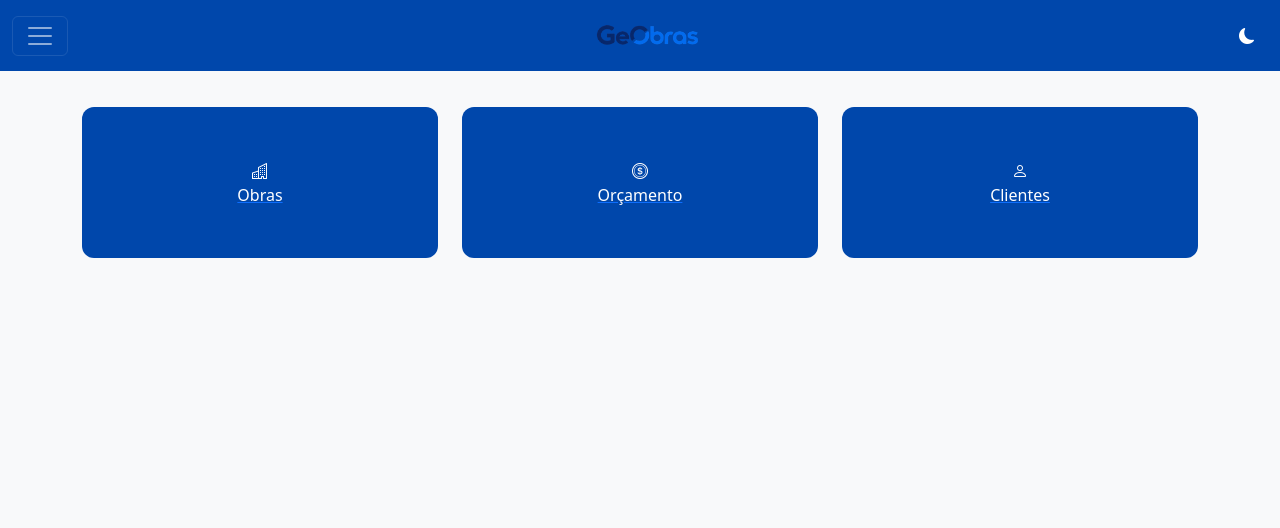
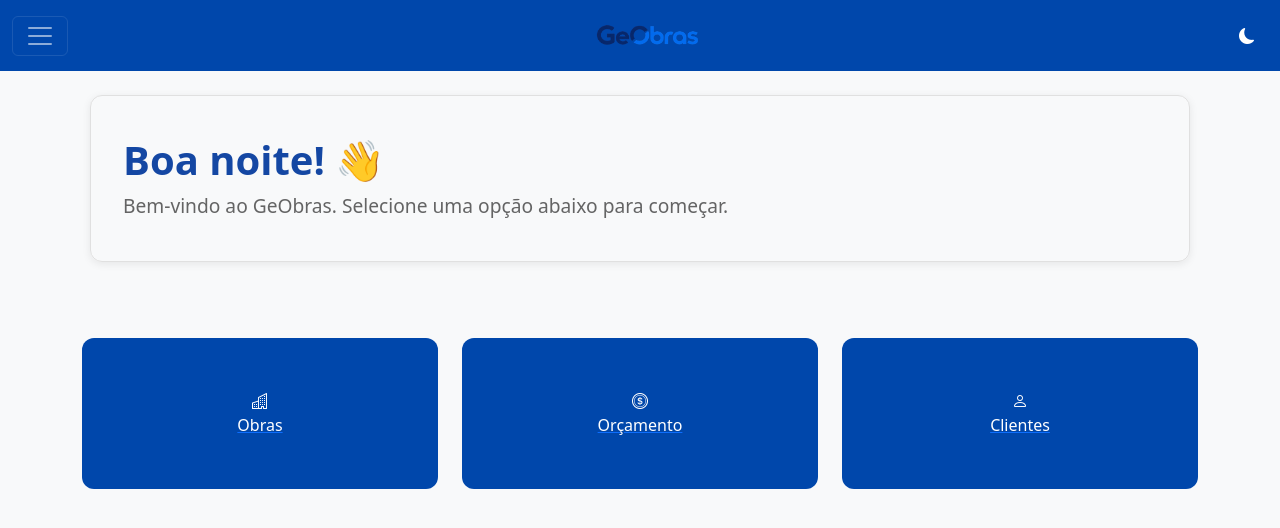
Before and after one commit to Davi-Avila/GeoBras-S.A, a Vue app in the folder frontend/GeoBras-FrontEnd/: page / in a window 1280 px wide. Shown: the top 528 px of the page. Built offline with nearby package versions, Linux system fonts and the light colour scheme; the HTML template or start-up script is replaced by a standard one.

Commit message:
Update HomeView.vue
add

```diff
--- a/frontend/GeoBras-FrontEnd/src/views/HomeView.vue
+++ b/frontend/GeoBras-FrontEnd/src/views/HomeView.vue
@@ -3,11 +3,16 @@ import { ref, onMounted } from "vue";
 import http from "@/http";
 import type Obra from "@/interfaces/Obra";
 import CardHome from "@/components/CardHome.vue";
+import CardBoasVindas from "@/components/CardBoasVindas.vue";
 
 const obra = ref([] as Obra[]);
 </script>
 
 <template>
+<div class="container">
+  <CardBoasVindas titulo="boasVindas"/>
+</div>
+
   <div class="container">
     <CardHome titulo="obra" />
   </div>
```
